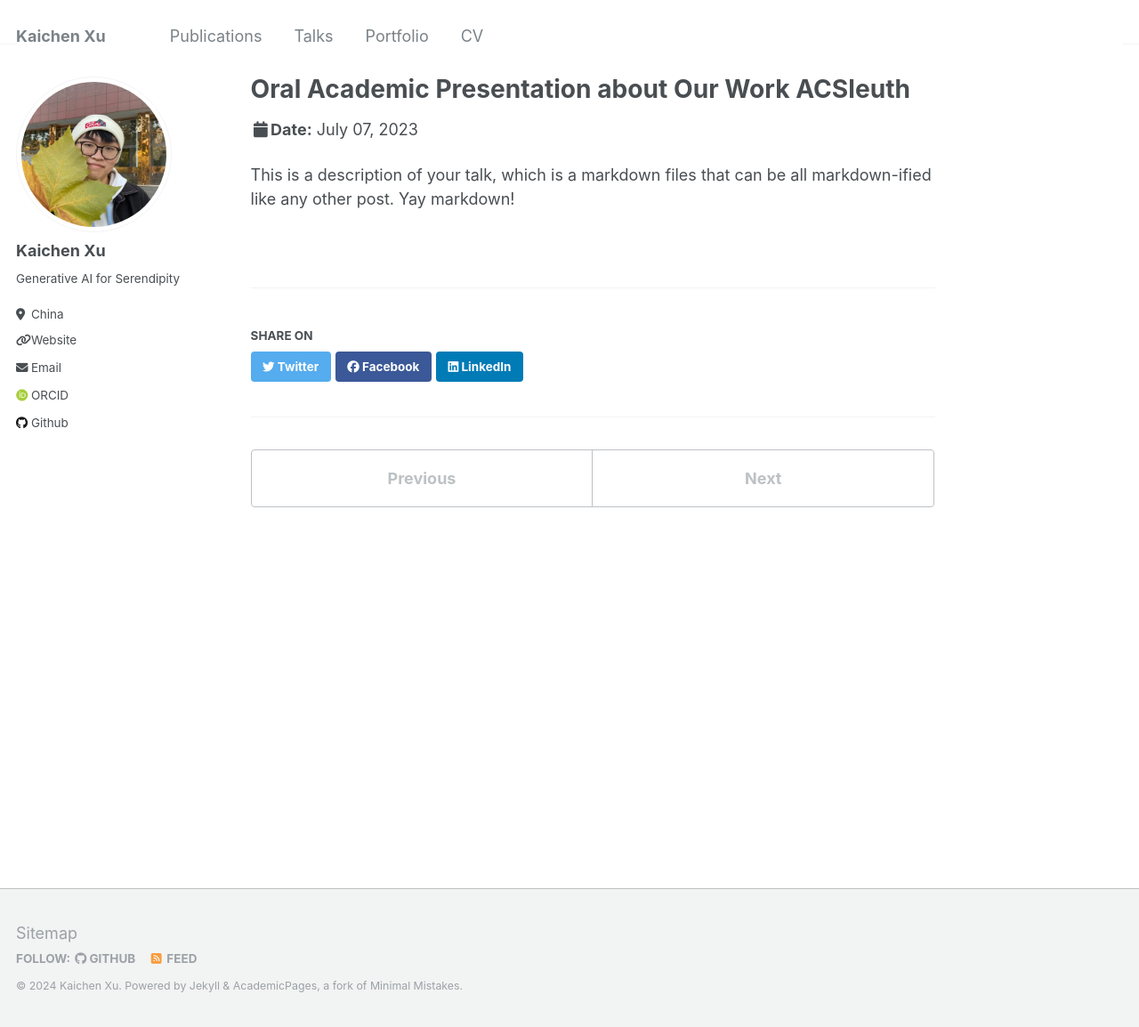
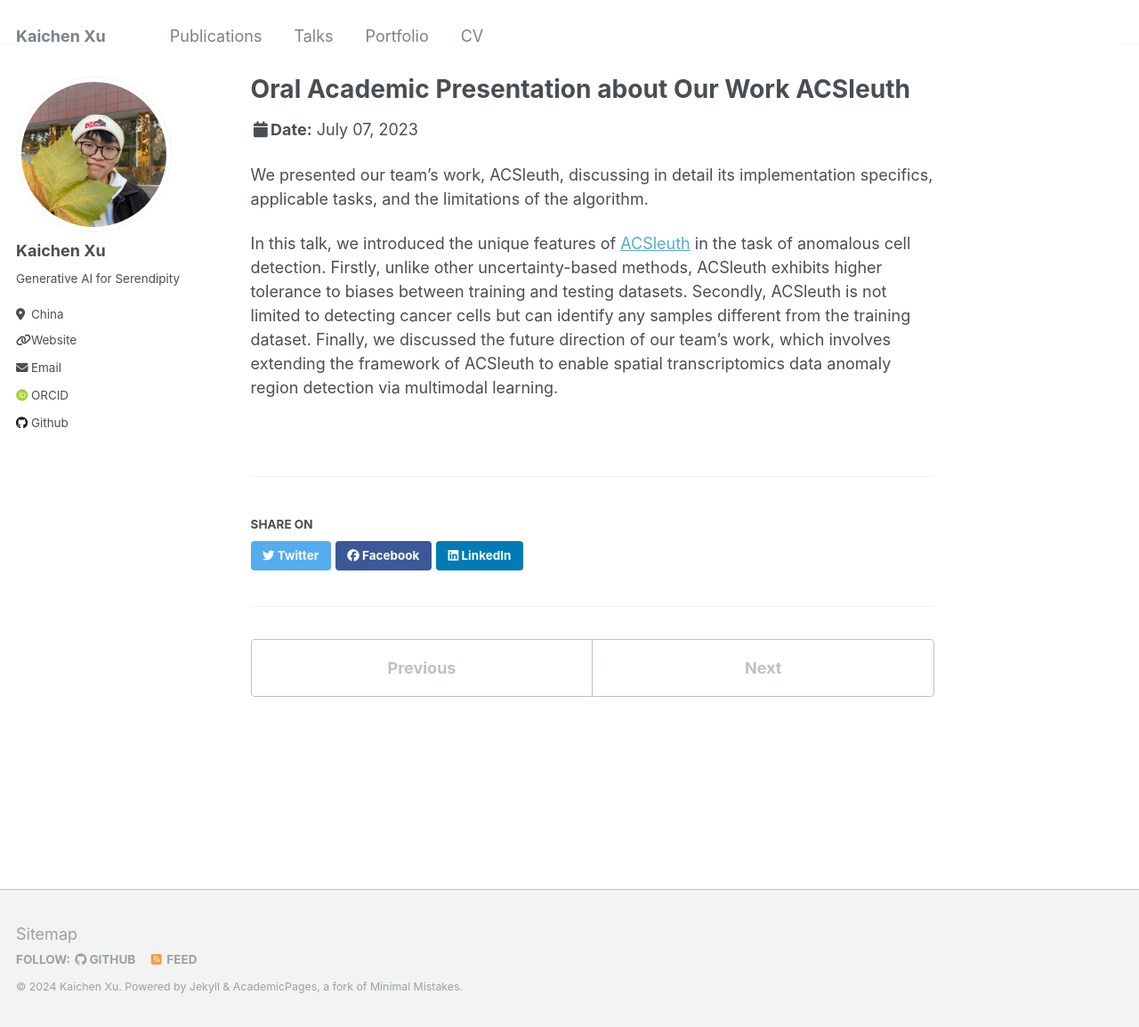
Before and after one commit to Catchxu/Catchxu.github.io, a Jekyll site: the page built from _talks/2023-07-07-Indiana.md, in a window 1280 px wide and 1154 px high. Shown: the whole window at 89% size. Built offline with Jekyll 4.4.1, drawn with Linux system fonts in a browser that asks for light colours; some web fonts are replaced.

Commit message:
Update portfolio

```diff
--- a/_talks/2023-07-07-Indiana.md
+++ b/_talks/2023-07-07-Indiana.md
@@ -6,6 +6,9 @@ permalink: /talks/2023-07-07-Indiana
 venue: "Indiana University, Department of Computer Science"
 date: 2023-07-07
 location: "Bloomington, IN"
+excerpt: "We presented our team's work, ACSleuth, discussing in detail its implementation specifics, applicable tasks, and the limitations of the algorithm."
 ---
 
-This is a description of your talk, which is a markdown files that can be all markdown-ified like any other post. Yay markdown!
+We presented our team's work, ACSleuth, discussing in detail its implementation specifics, applicable tasks, and the limitations of the algorithm.
+
+In this talk, we introduced the unique features of [ACSleuth](/portfolio/portfolio-3/) in the task of anomalous cell detection. Firstly, unlike other uncertainty-based methods, ACSleuth exhibits higher tolerance to biases between training and testing datasets. Secondly, ACSleuth is not limited to detecting cancer cells but can identify any samples different from the training dataset. Finally, we discussed the future direction of our team's work, which involves extending the framework of ACSleuth to enable spatial transcriptomics data anomaly region detection via multimodal learning.
```
Also changed, not shown: _portfolio/portfolio-1.md (+1 -1 lines), _portfolio/portfolio-2.md (+1 -1 lines), _portfolio/portfolio-3.md (+1 -1 lines), _portfolio/portfolio-4.md (+1 -1 lines), _talks/2023-06-21-Emory-1.md (+3 -1 lines).
